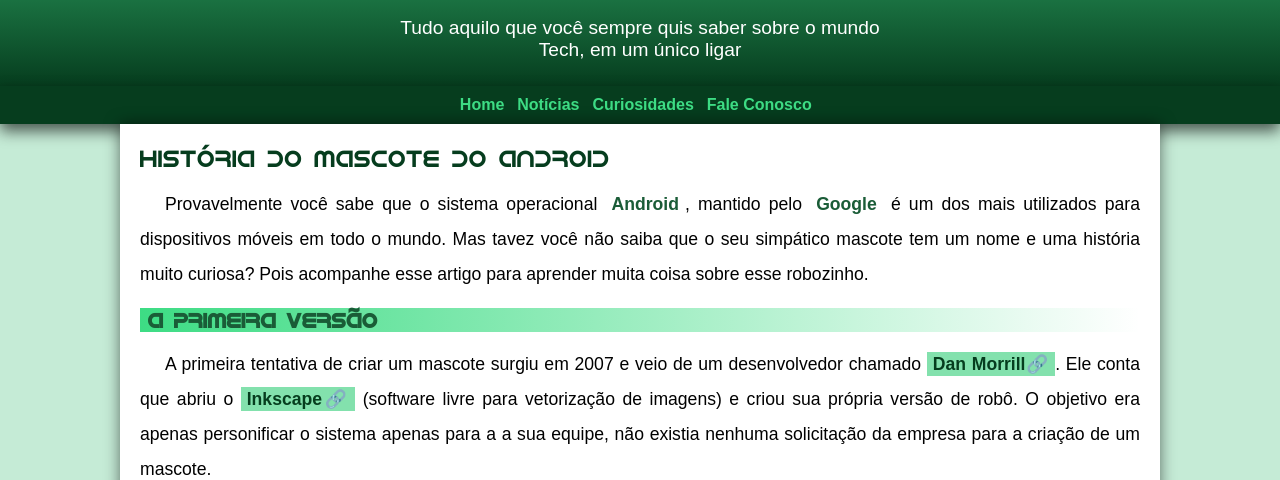
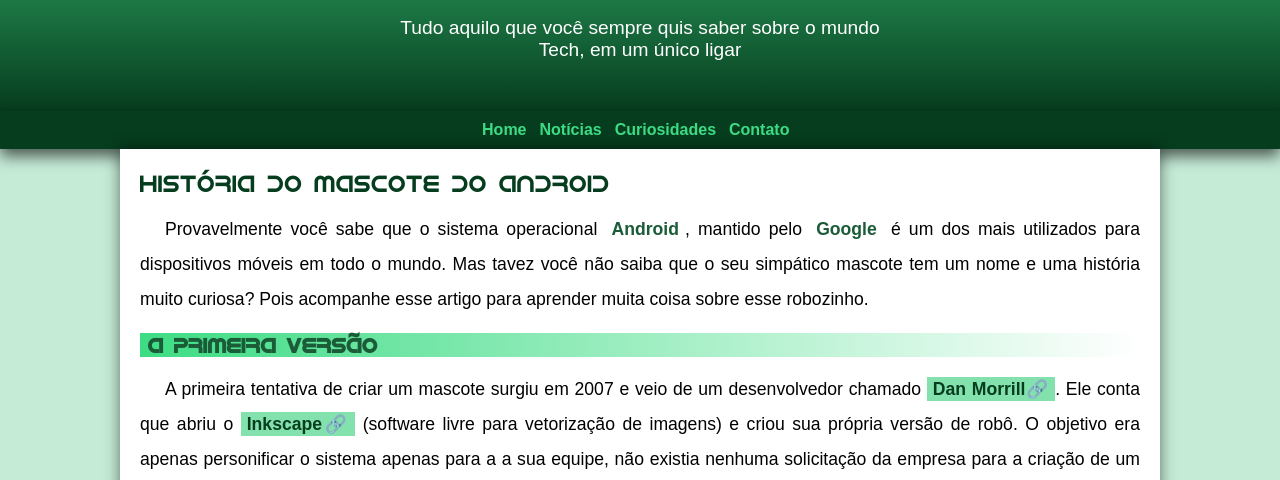
Before and after one commit to Michaelsillva/android, a plain HTML site: page projeto/index.html in a window 1280 px wide. Shown: the part 90-570 px from the top of the page. Drawn offline with Linux system fonts and the light colour scheme.

Commit message:
novo menu

```diff
--- a/projeto/index.html
+++ b/projeto/index.html
@@ -20,7 +20,7 @@
     <a href="#">Home</a>
     <a href="#">Notícias</a>
     <a href="#">Curiosidades</a>
-    <a href="#">Fale Conosco</a>
+    <a href="#">Contato</a>
 </nav>
  <main>
     <article>
--- a/projeto/style.css
+++ b/projeto/style.css
@@ -84,7 +84,7 @@ header >p{
     padding-right: 10px;
     max-width: 500px;
     margin: auto;
-    padding-bottom: 25px;
+    padding-bottom: 50px;
 }
 nav{
     background-color: var(--cor5);
```
